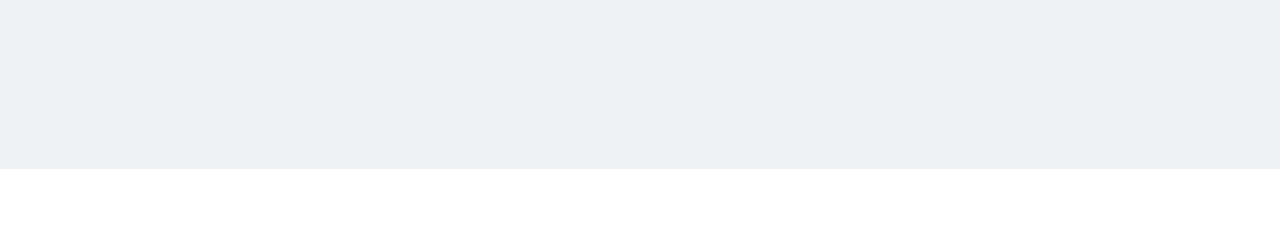
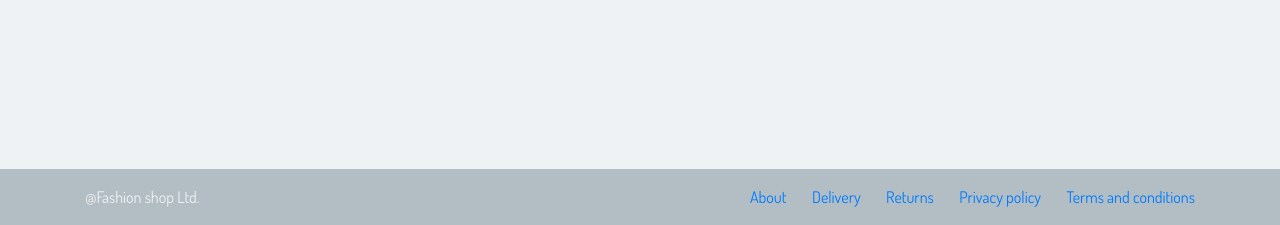
Before and after one commit to Malwina8/Bootstrap-project, a website: page index.html in a window 1280 px wide. Shown: the part 3005-3230 px from the top of the page. Before the commit the page ends 3174 px from the top, so only its background shows below. Drawn offline with nearby package versions, Linux system fonts and the light colour scheme; files that its build step writes are made by us from their sources; a web font is replaced by a local one.

Commit message:
Add html and styles for footer

```diff
--- a/index.html
+++ b/index.html
@@ -272,6 +272,39 @@
               </div>
          </div>
        </section>
+       <footer>
+            <div  class="container mt-0 mb-0">
+                <div class="row  ">
+                    <div class="col-12 col-md-5 col-lg-7 pt-3">
+                        @Fashion shop Ltd.
+                    </div>
+                    <div class="col-12 col-md-7 col-lg-5 pt-3">
+                        <ul class="list-inline  d-flex justify-content-between">
+                            <li class="list-inline-item">
+                                <a href="#"> About
+                                </a>
+                            </li>
+                            <li class="list-inline-item">
+                                <a href="#"> Delivery
+                                </a>
+                            </li>
+                            <li class="list-inline-item">
+                                <a href="#"> Returns
+                                </a>
+                            </li>
+                            <li class="list-inline-item">
+                                <a href="#"> Privacy policy
+                                </a>
+                            </li>
+                            <li class="list-inline-item">
+                                <a href="#"> Terms and conditions
+                                </a>
+                            </li>
+                        </ul>
+                    </div>
+                </div>
+            </div>
+        </footer>
         <script src="https://code.jquery.com/jquery-3.2.1.slim.min.js" integrity="sha384-KJ3o2DKtIkvYIK3UENzmM7KCkRr/rE9/Qpg6aAZGJwFDMVNA/GpGFF93hXpG5KkN" crossorigin="anonymous"></script>
         <script src="https://cdnjs.cloudflare.com/ajax/libs/popper.js/1.12.9/umd/popper.min.js" integrity="sha384-ApNbgh9B+Y1QKtv3Rn7W3mgPxhU9K/ScQsAP7hUibX39j7fakFPskvXusvfa0b4Q" crossorigin="anonymous"></script>
         <script src="https://maxcdn.bootstrapcdn.com/bootstrap/4.0.0/js/bootstrap.min.js" integrity="sha384-JZR6Spejh4U02d8jOt6vLEHfe/JQGiRRSQQxSfFWpi1MquVdAyjUar5+76PVCmYl" crossorigin="anonymous"></script>
--- a/sass/style.scss
+++ b/sass/style.scss
@@ -97,3 +97,15 @@ body {
         letter-spacing: 1.5px;
     }
 }
+
+/*FOOTER*/
+footer {
+    background-color: #b2bec3;
+    color: $color-light;
+}
+
+@media (max-width: 767px) {
+    .carousel-caption h1 {
+        font-size: 70px;
+    }
+}
```
